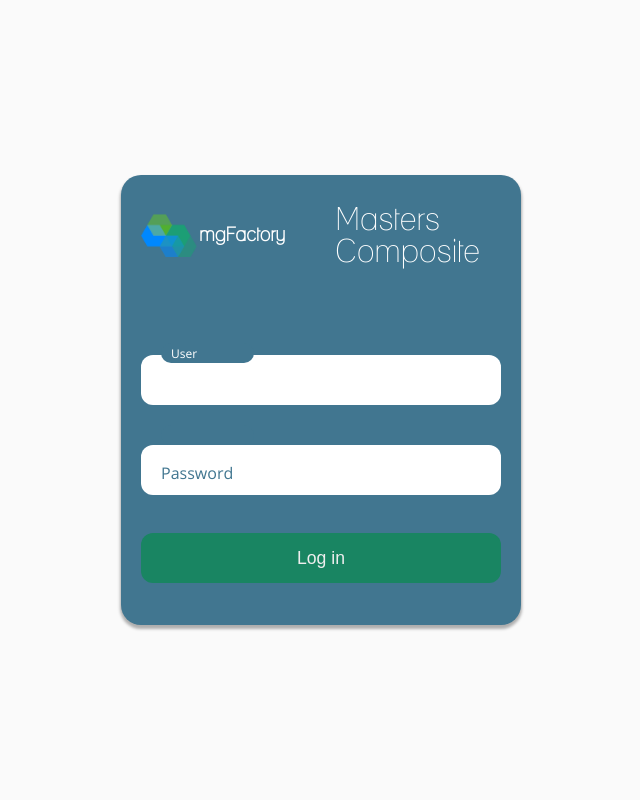
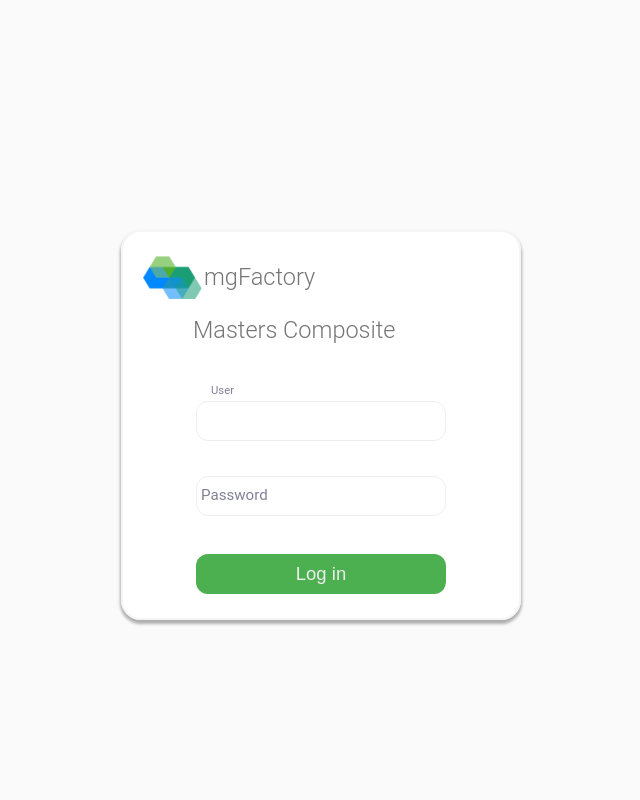
Before and after one commit to julienvalleau/mgfactory, a Django app: page /accounts/login/ in a window 1280 px wide. Shown: the whole page, without its empty margins (319-959 px from the left). Run offline with Django 3.2, Linux system fonts and the light colour scheme.

Commit message:
Modifications majeurs

```diff
--- a/mgfactory/static/css/base.css
+++ b/mgfactory/static/css/base.css
@@ -1,9 +1,12 @@
+/* Importation des polices de caractères */
+@import url("font.css");
+
 :root {
   /* Hauteur fixe */
   --height-header-main: calc(var(--height-top-section1)  + var(--height-top-section2) + var(--height-menu-top-main) + var(--height-menu-main) + var(--height-header-logo) + var(--height-title-content-sub) + 30px);
   --height-top-section1: 40px; /* Hauteur du haut de section1, en dessous du titre de section */
   --height-top-section2: 49px; /* Hauteur du haut de section2, en dessous du haut de section1 */
-  --height-menu-top-main: 20px; /* Hauteur du menu tout en haut */
+  --height-menu-top-main: 27px; /* Hauteur du menu tout en haut */
   --height-menu-main : 45px; /* Hauteur du menu principal */
   --height-header-logo : 70px; /* Hauteur de l'entête avec le logo */
   --height-title-content-sub: 20px; /* Hauteur du titre de la section */
@@ -14,56 +17,71 @@
   --width-item-menu-language: 150px; /* Largeur de l'item menu pour le choix des langues */
   --min-width--application: 1080px; /* Largeur minimal de l'application */
 
-  /* Palette de couleurs */
+  /* Couleurs */
+
+  /* Couleur de la police en générale */
+  --colorText: #3C5873;
+
+  /* Couleur de fond générale */
+  --colorBackground: #fafafa;
+
+  /* Menu tout en haut */
+  --colorTextTopMenu : var(--colorText);
+  --colorTextTopMenuHover:  #616161;
+  --colorBackgroundTopMenu : #f5f5f5;
+  --colorBackgroundTopMenuHover : #eeeeee;
+  --colorTextTopMenuSubMenu: var(--colorText);
+  --colorBackgroundTopMenuSubMenuHover: #81c784;
+  --colorTopMenuBorder: #D8D8D8;
+
+  /* Bannière logo et usine */
+  --colorBackgroundHeaderLogo:  #fff;
+  --colorTextHeaderLogo: #757575;
+
+  /* Menu principale */
+  --colorTextMainMenu : var(--colorText);
+  --colorTextMainMenuHover:  #616161;
+  --colorBackgroundMainMenu : #fafafa;
+  --colorBackgroundMainMenuHover :  #eeeeee;
+  --colorTextMainMenuSubMenu: var(--colorText);
+  --colorBackgroundMainMenuSubMenuHover: var(--colorBackgroundTopMenuSubMenuHover);
+  --colorMainMenuBorder: #D8D8D8;
+  --colorMainMenuBorderBottomHover: #388e3c;
+
+  /* Section principale */
+  --colorBackgroundMainSection: #4caf50;
+
+  /* Ecran de connexion */
+  --colorBackgroundScreenLogin: #fff;
+  --colorBorderScreenLogin: #f5f5f5;
+  --colorTextPlaceHolderScreenLogin: #808097;
+
+  /* Boutons d'action */
+  --colorBackgroundButtonAction: #427AA1;
+
+  /* Onlgets */
+  --colorBackgroundTabActive: var(--colorBackground);
+  --colorBackgroundTab: #748291;
+
   --colorGreen1 : #198562;
   --colorGreen2 : #3dac89;
   --colorGreen3 : #166e52;
   --colorGreen4 : #00ffaf;
+  --colorGreen5 : rgb(108, 197, 169);
   --colorBlue1: #3C5873;
   --colorBlue2: #748291;
   --colorBlue3: #417690;
-  --colorBlue4: #3C5774;
+  --colorBlue4: #2a3d52;
+  --colorBlue5: #79aec8;
   --colorGrey1: #D8D8D8;
   --colorGrey2: #ecececf6;
   --colorGrey3: #dfdfdf;
   --colorGrey4: #acacac;
   --colorRed1: #fc121d;
-  --colorBackground: #fafafa;
 
 
   --colorBorderButtonMenu : #425C76;
   --colorLineMenu : rgb(60, 87, 116, 30%);
-
-  --colorSubMenuHover: rgb(11, 62, 45.9, 30%);
-
-  --colorInputLogin: white;
-}
-
-@font-face {
-  font-family: "Lane - Upper";
-  src: url("../police/Lane-Upper.woff2") format("woff2"),
-      url("../police/Lane-Upper.woff") format("woff");
-  font-weight: normal;
-  font-style: normal;
-  font-display: swap;
-}
-
-@font-face {
-  font-family: "Lane - Narrow";
-  src: url("../police/Lane-Narrow.woff2") format("woff2"),
-      url("../police/Lane-Narrow.woff") format("woff");
-  font-weight: normal;
-  font-style: normal;
-  font-display: swap;
-}
-
-@font-face {
-  font-family: "Open Sans";
-  src: url("../police/OpenSans-Regular.woff2") format("woff2"),
-      url("../police/OpenSans-Regular.woff") format("woff");
-  font-weight: normal;
-  font-style: normal;
-  font-display: swap;
 }
 
 html, body {
@@ -75,8 +93,8 @@ body {
   box-sizing: border-box;
   background-color: var(--colorBackground);
   color: #fff;
-  font-family: "Open Sans", Arial, Helvetica, sans-serif;
-  font-size: 1em;
+  font-family: "Roboto", sans-serif;
+  font-size: 1.05em;
 }
 
 .header-main {
@@ -89,19 +107,19 @@ body {
 }
 
 .header-logo {
+  color: var(--colorTextHeaderLogo);
   width: 100%;
-  background-color: var(--colorBlue3);
+  background-color: var(--colorBackgroundHeaderLogo);
   display: flex;
   justify-content: center;
   height: var(--height-header-logo);
-  font-family: "Lane - Narrow", Arial, Helvetica, sans-serif;
 }
 
 .banner-login {
   display: flex;
   flex-direction: column;
   align-items: center;
-  background: var(--colorBlue3);
+  background: var(--colorBackgroundScreenLogin);
 }
 
 .banner-login > a {
@@ -123,10 +141,12 @@ body {
 .usine-name {
   font-size: 2em;
   margin-left: 50px;
+  font-weight: 300;
 }
 
 .logo {
   display: flex;
+  flex-wrap: wrap;
   align-items: center;
 }
 
@@ -136,10 +156,16 @@ body {
 }
 
 .solution-name {
-  font-size: 1.2em;
-  font-weight: bold;
+  font-size: 1.5em;
+  font-weight: 300;
   margin-left: 2px;
 }
+
+.small {
+  font-size: 1.4em;
+}
+
+/*Menu déroulant et ses spécifiques*/
 
 .base-menu-deroulant {
   width: 100%;
@@ -454,7 +517,7 @@ body {
 }
 
 .status-login {
-height: 30px;
+height: 50px;
 }
 
 .status-login > p {
@@ -463,65 +526,61 @@ padding-top: 20px;
 }
 
 .login {
-background-color: var(--colorBlue3);
+  display: flex;
+  flex-direction: column;
+  align-items: center;
+  justify-content: center;
+  border: 2px solid var(--colorBorderScreenLogin);
+  background: linear-gradient(to top, #fff, var(--colorBackgroundScreenLogin));
   box-shadow: 0px 3px 3px 1px rgba(0,0,0,0.3);
   border-radius: 20px;
   box-sizing: border-box;
-height: 450px;
-padding: 20px 20px 0 20px;
+  height: 390px;
   width: 400px;
 }
 
 .login .logo {
-margin-top: 10px;
+  margin-left: 20px;
+}
+
+.login .usine-name {
+  padding-top: 20px;
 }
 
 .ic1 {
-margin-top: 60px;
+margin-top: 75px;
 }
 
 .ic2 {
-margin-top: 40px;
+margin-top: 35px;
 }
 
 .input-login {
-height: 50px;
+  height: 40px;
   position: relative;
 }
 
 .input-login input {
   background-color: #fff;
   border-radius: 12px;
-border: 0;
+  border: 1px solid  #eeeeee;
   box-sizing: border-box;
-color: var(--colorBlue3);
+  color: var(--colorText);
   height: 100%;
   outline: 0;
   padding: 4px 20px 0;
-width: 100%;
+  width: 250px;
   font-size: 1em;
 }
 
-.cut-login {
-background-color: var(--colorBlue3);
-border-radius: 10px;
-height: 20px;
-left: 20px;
-position: absolute;
-top: -20px;
-transform: translateY(0);
-transition: transform 200ms;
-width: 93px;
-}
-
 .placeholder-login {
-color: var(--colorBlue3);
-left: 20px;
+  color: var(--colorTextPlaceHolderScreenLogin);
+  left: 5px;
   pointer-events: none;
   position: absolute;
   transform-origin: 0 50%;
-transition: transform 200ms, color 200ms;
-top: 20px;
+  top: 12px;
+  font-size: 0.9em;
 }
 
 .input-login input:focus ~ .cut-login,
@@ -534,26 +593,19 @@ transform: translateY(8px);
 transform: translateY(-30px) translateX(10px) scale(0.75);
 }
 
-.input-login input:not(:placeholder-shown) ~ .placeholder-login {
-color: #808097;
-}
-
-.input-login input:focus ~ .placeholder-login {
-color: #ffffff;
-}
-
 .button-rounded-green {
-  background-color: var(--colorGreen1);
+  background-color:  var(--colorBackgroundMainSection);
   border-radius: 12px;
   border: 0;
   box-sizing: border-box;
   color: #eee;
   cursor: pointer;
   font-size: 1.1em;
-  height: 50px;
+  height: 40px;
   margin-top: 38px;
   text-align: center;
-  width: 100%;
+  width: 250px;
+  font-weight: 300;
 }
 
 .link-button {
--- a/mgfactory/templates/base_app.html
+++ b/mgfactory/templates/base_app.html
@@ -7,6 +7,7 @@
 <div class="header-main">
     <nav class="base-menu-deroulant spe-menu-deroulant-top-main">
         <ul>
+            <li class="menu-deroulant-info"><p>Connecté(e) : {% firstof user.get_full_name user.get_username %}</p></li>
             <li><a href="#">{% translate "Dashboard" %}</a></li>
             <li><a href="/admin">{% translate "Administration" %}</a></li>
             <li><a href="{% url 'logout' %}">{% translate "Log off" %}</a></li>
--- a/mgfactory/templates/registration/login.html
+++ b/mgfactory/templates/registration/login.html
@@ -13,28 +13,26 @@
 
 {% block block-app %}
 <div class="content-center">
+    <div class="status-login">
+        {% if form.errors %}
+        <p>{% translate "Your username and password didn't match. Please try again." %}</p>
+        {% endif %}
+    </div>
     <div class="login">
         <div class="header-logo">
             <div class="logo">
                 <img src="{% static 'img/logo.png' %}" alt="{% translate 'Solution logo' %}">
-                <h1 class="solution-name">mgFactory</h1>
-                <h1 class="usine-name">Masters Composite</h1>
+                <h1 class="solution-name small">mgFactory</h1>
+                <h1 class="usine-name small">Masters Composite</h1>
             </div>
-        </div>
-        <div class="status-login">
-            {% if form.errors %}
-            <p>{% translate "Your username and password didn't match. Please try again." %}</p>
-            {% endif %}
         </div>
         <form method="post" action="{% url 'login' %}">{% csrf_token %}
             <div class="input-login ic1">
-                <input type="text" name="username" autofocus autocapitalize="none" autocomplete="username" maxlength="150" required id="id_username" placeholder=" ">
-                <div class="cut-login"></div>
+                <input type="text" name="username" autofocus autocapitalize="none" maxlength="150" required id="id_username" placeholder=" ">
                 <label for="id_username" class="placeholder-login">{% translate "User" %}</label>
             </div>
             <div class="input-login ic2">
                 <input type="password" name="password" autocomplete="current-password" required id="id_password" placeholder=" ">
-                <div class="cut-login"></div>
                 <label for="id_password" class="placeholder-login">{% translate "Password" %}</label>
             </div>
             <input class="button-rounded-green" type="submit" value="{% translate "Log in" %}">
```
Also changed, not shown: other parts of mgfactory/static/css/base.css (+64 -26 lines), mgfactory/static/css/fonts.css (added, +29 -0 lines), mgfactory/static/fonts/Lane-Narrow.woff (renamed from mgfactory/static/police/Lane-Narrow.woff), mgfactory/static/fonts/Lane-Narrow.woff2 (renamed from mgfactory/static/police/Lane-Narrow.woff2), mgfactory/static/fonts/Lane-Upper.woff (renamed from mgfactory/static/police/Lane-Upper.woff), mgfactory/static/fonts/Lane-Upper.woff2 (renamed from mgfactory/static/police/Lane-Upper.woff2), mgfactory/static/fonts/OpenSans-Regular.woff (renamed from mgfactory/static/police/OpenSans-Regular.woff), mgfactory/static/fonts/OpenSans-Regular.woff2 (renamed from mgfactory/static/police/OpenSans-Regular.woff2). Lines whose indentation alone changed are shown as unchanged.
